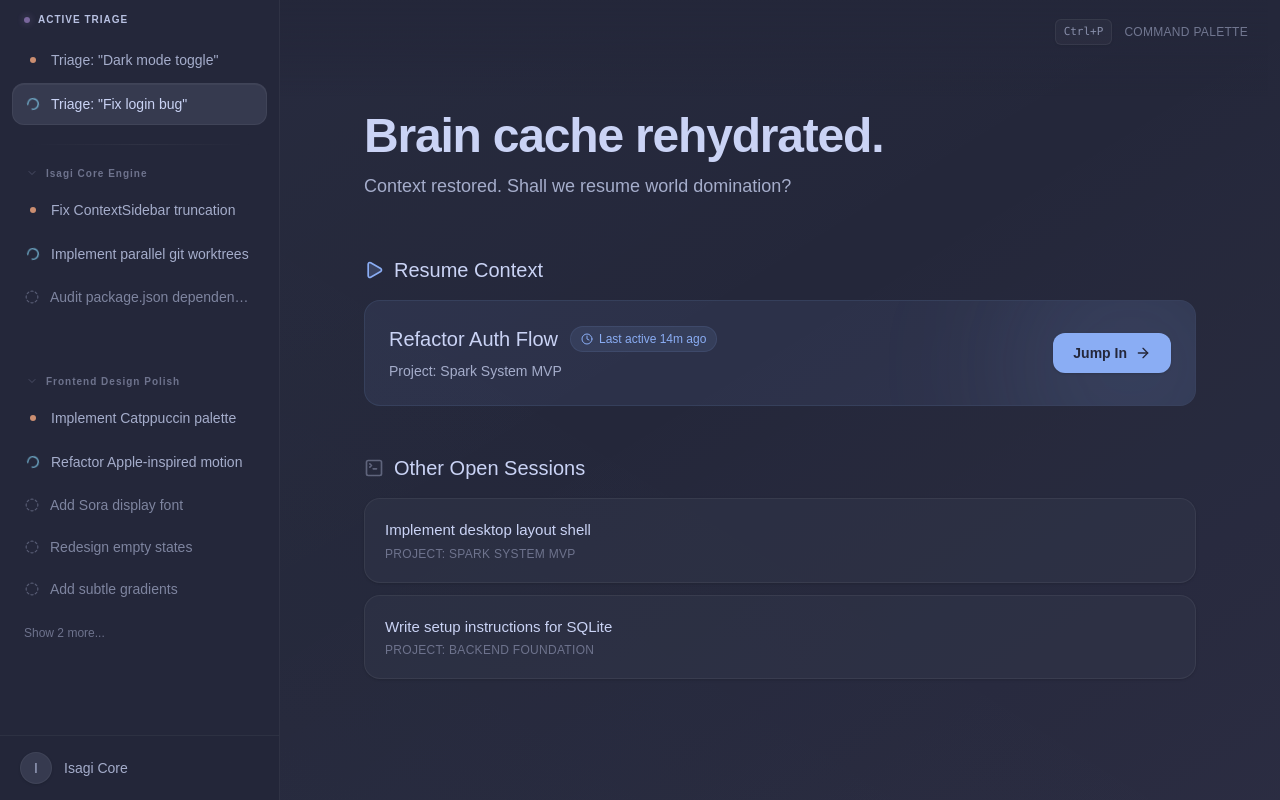
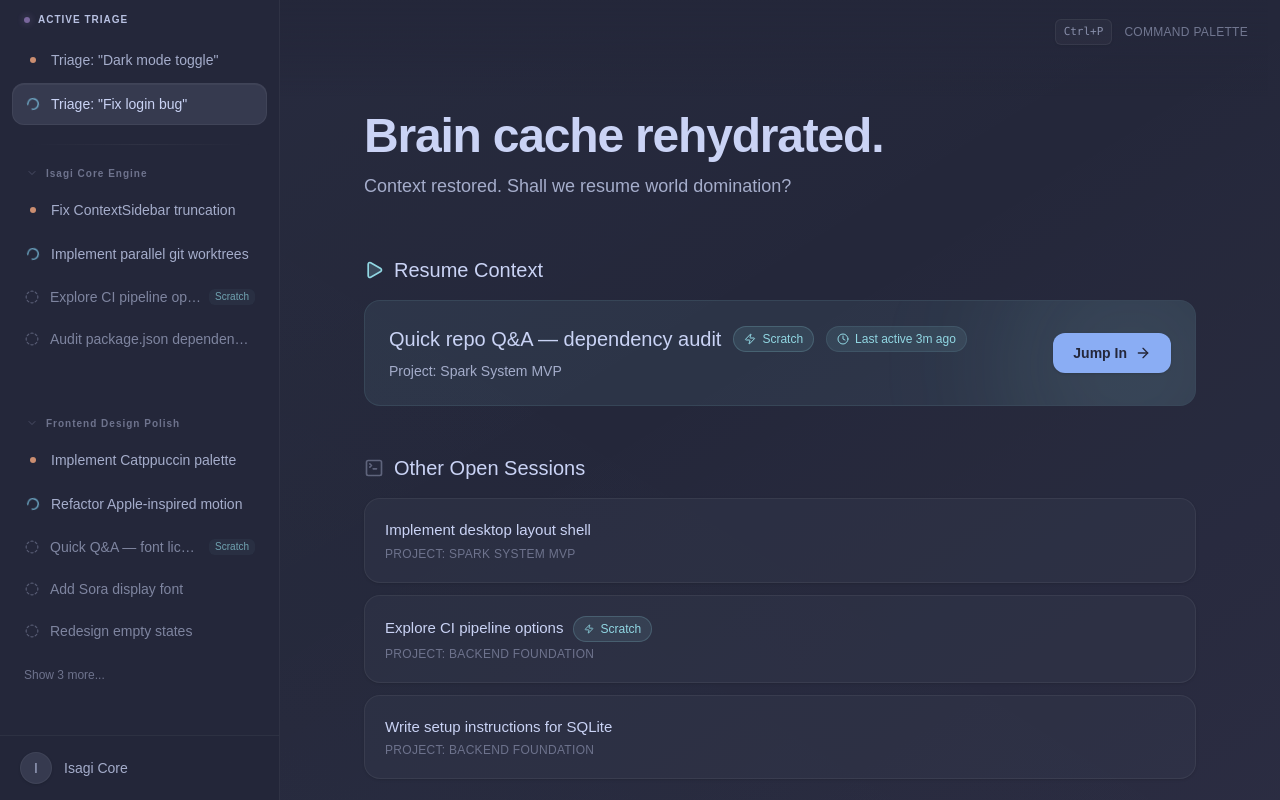
Before and after one commit to YourTechBudStudio/Isagi, a React (Vite) app in the folder apps/web/: page / in a window 1280 px wide. Built offline with nearby package versions, Linux system fonts and the light colour scheme.

Commit message:
ui: Added scratch session support
Signed-off-by: Noorain Panjwani <noorain.panjwani@gmail.com>

```diff
--- a/apps/web/src/components/home/FocusQueueItem.tsx
+++ b/apps/web/src/components/home/FocusQueueItem.tsx
@@ -7,6 +7,8 @@ type FocusQueueItemProps = {
   readonly title: string;
   readonly project: string;
   readonly action?: ReactNode;
+  readonly badge?: ReactNode;
+  readonly hoverAccent?: "green" | "cyan";
   readonly className?: string;
 };
 
@@ -14,6 +16,8 @@ export function FocusQueueItem({
   title,
   project,
   action,
+  badge,
+  hoverAccent = "green",
   className,
 }: FocusQueueItemProps) {
   return (
@@ -26,9 +30,19 @@ export function FocusQueueItem({
       )}
     >
       <div className="flex flex-col">
-        <span className="group-hover:text-accent-green mb-1 text-[15px] font-medium transition-colors">
-          {title}
-        </span>
+        <div className="mb-1 flex items-center gap-2.5">
+          <span
+            className={cn(
+              "text-[15px] font-medium transition-colors",
+              hoverAccent === "cyan"
+                ? "group-hover:text-accent-cyan"
+                : "group-hover:text-accent-green",
+            )}
+          >
+            {title}
+          </span>
+          {badge}
+        </div>
         <span className="text-text-tertiary text-xs font-medium tracking-wide uppercase">
           Project: {project}
         </span>
--- a/apps/web/src/components/home/HomeOpenSessionsSection.tsx
+++ b/apps/web/src/components/home/HomeOpenSessionsSection.tsx
@@ -1,8 +1,9 @@
 import { motion } from "framer-motion";
-import { Play, TerminalSquare } from "lucide-react";
+import { Play, TerminalSquare, Zap } from "lucide-react";
 
 import { FocusQueueItem } from "@/components/home/FocusQueueItem";
 import { getHomeRevealTransition } from "@/components/home/homeMotion";
+import { Badge } from "@/components/ui/Badge";
 import { Button } from "@/components/ui/Button";
 import { SectionHeading } from "@/components/ui/SectionHeading";
 import type { HomeOpenSession } from "@/lib/mock/home.mock";
@@ -33,11 +34,21 @@ export function HomeOpenSessionsSection({
       />
 
       <div className="space-y-3">
-        {sessions.map(session => (
+        {sessions.map(session => {
+          const isScratch = session.kind === "scratch";
+          return (
             <FocusQueueItem
               key={session.id}
               title={session.title}
               project={session.project}
+              hoverAccent={isScratch ? "cyan" : "green"}
+              badge={
+                isScratch ? (
+                  <Badge tone="cyan" icon={<Zap className="h-2.5 w-2.5" />}>
+                    Scratch
+                  </Badge>
+                ) : undefined
+              }
               action={
                 session.actionLabel ? (
                   <Button
@@ -51,7 +62,8 @@ export function HomeOpenSessionsSection({
                 ) : null
               }
             />
-        ))}
+          );
+        })}
       </div>
     </motion.section>
   );
--- a/apps/web/src/components/home/HomeResumeHero.tsx
+++ b/apps/web/src/components/home/HomeResumeHero.tsx
@@ -1,5 +1,5 @@
 import { motion } from "framer-motion";
-import { ArrowRight, Clock, Play } from "lucide-react";
+import { ArrowRight, Clock, Play, Zap } from "lucide-react";
 
 import { getHomeRevealTransition } from "@/components/home/homeMotion";
 import { Badge } from "@/components/ui/Badge";
@@ -13,6 +13,8 @@ type HomeResumeHeroProps = {
 };
 
 export function HomeResumeHero({ context }: HomeResumeHeroProps) {
+  const isScratch = context.kind === "scratch";
+
   return (
     <motion.section
       initial={{ opacity: 0, y: 16 }}
@@ -21,28 +23,63 @@ export function HomeResumeHero({ context }: HomeResumeHeroProps) {
       className="mb-12"
     >
       <SectionHeading
-        icon={<Play className="text-accent-blue fill-accent-blue/20 h-5 w-5" />}
+        icon={
+          <Play
+            className={
+              isScratch
+                ? "fill-accent-cyan/20 text-accent-cyan h-5 w-5"
+                : "fill-accent-blue/20 text-accent-blue h-5 w-5"
+            }
+          />
+        }
         title="Resume Context"
       />
 
       <div className="group relative cursor-pointer">
-        <div className="from-accent-blue/20 to-accent-cyan/20 absolute -inset-0.5 rounded-2xl bg-gradient-to-r opacity-0 blur transition duration-700 group-hover:opacity-40" />
+        <div
+          className={
+            isScratch
+              ? "from-accent-cyan/20 to-accent-blue/15 absolute -inset-0.5 rounded-2xl bg-gradient-to-r opacity-0 blur transition duration-700 group-hover:opacity-40"
+              : "from-accent-blue/20 to-accent-cyan/20 absolute -inset-0.5 rounded-2xl bg-gradient-to-r opacity-0 blur transition duration-700 group-hover:opacity-40"
+          }
+        />
 
         <SurfaceCard
-          tone="blue"
+          tone={isScratch ? "cyan" : "blue"}
           className="relative overflow-hidden p-6 transition-all duration-500"
         >
-          <div className="bg-accent-blue/10 pointer-events-none absolute top-0 right-0 translate-x-16 -translate-y-16 rounded-full p-32 blur-3xl" />
+          <div
+            className={
+              isScratch
+                ? "bg-accent-cyan/10 pointer-events-none absolute top-0 right-0 translate-x-16 -translate-y-16 rounded-full p-32 blur-3xl"
+                : "bg-accent-blue/10 pointer-events-none absolute top-0 right-0 translate-x-16 -translate-y-16 rounded-full p-32 blur-3xl"
+            }
+          />
           <div className="relative z-10 flex flex-col gap-6 md:flex-row md:items-center md:justify-between">
             <div>
-              <div className="mb-2 flex items-center gap-3">
-                <span className="text-text-primary group-hover:text-accent-blue text-xl font-medium transition-colors duration-300">
+              <div className="mb-2 flex flex-wrap items-center gap-3">
+                <span
+                  className={
+                    isScratch
+                      ? "group-hover:text-accent-cyan text-text-primary text-xl font-medium transition-colors duration-300"
+                      : "group-hover:text-accent-blue text-text-primary text-xl font-medium transition-colors duration-300"
+                  }
+                >
                   {context.title}
                 </span>
+                {isScratch && (
+                  <Badge tone="cyan" icon={<Zap className="h-3 w-3" />}>
+                    Scratch
+                  </Badge>
+                )}
                 <Badge
-                  tone="blue"
+                  tone={isScratch ? "cyan" : "blue"}
                   icon={<Clock className="h-3 w-3" />}
-                  className="border-accent-blue/10"
+                  className={
+                    isScratch
+                      ? "border-accent-cyan/10"
+                      : "border-accent-blue/10"
+                  }
                 >
                   {context.lastActiveLabel}
                 </Badge>
--- a/apps/web/src/components/layout/sidebar/SidebarProjectGroup.tsx
+++ b/apps/web/src/components/layout/sidebar/SidebarProjectGroup.tsx
@@ -68,6 +68,7 @@ export function SidebarProjectGroup({ project }: SidebarProjectGroupProps) {
               key={session.id}
               title={session.title}
               state={session.state}
+              kind={session.kind}
               isActiveRoute={session.isActiveRoute}
             />
           ))}
--- a/apps/web/src/components/layout/sidebar/SidebarSessionItem.tsx
+++ b/apps/web/src/components/layout/sidebar/SidebarSessionItem.tsx
@@ -2,11 +2,12 @@ import type { LucideIcon } from "lucide-react";
 import { CircleDashed, Loader2 } from "lucide-react";
 
 import { cn } from "@/lib/cn";
-import type { SessionState } from "@/lib/mock/sidebar.mock";
+import type { SessionKind, SessionState } from "@/lib/mock/sidebar.mock";
 
 type SidebarSessionItemProps = {
   readonly title: string;
   readonly state: SessionState;
+  readonly kind?: SessionKind;
   readonly isActiveRoute?: boolean;
 };
 
@@ -40,10 +41,12 @@ const statusConfig: Record<
 export function SidebarSessionItem({
   title,
   state,
+  kind = "task",
   isActiveRoute,
 }: SidebarSessionItemProps) {
   const config = statusConfig[state];
   const StatusIcon = config.icon;
+  const isScratch = kind === "scratch";
 
   return (
     <button
@@ -52,12 +55,12 @@ export function SidebarSessionItem({
         config.containerClassName,
         // Active Route overriding styles (Elevated look)
         isActiveRoute &&
-          "bg-canvas-elevated border-white/[0.05] opacity-100 shadow-[inset_0_1px_1px_rgba(255,255,255,0.05)]",
-        !isActiveRoute && "hover:bg-white/[0.03]",
+          "bg-canvas-elevated border-white/5 opacity-100 shadow-[inset_0_1px_1px_rgba(255,255,255,0.05)]",
+        !isActiveRoute && "hover:bg-white/3",
       )}
     >
       <div className="flex min-w-0 flex-1 items-center gap-2.5">
-        <div className="flex h-4 w-4 flex-shrink-0 items-center justify-center">
+        <div className="flex h-4 w-4 shrink-0 items-center justify-center">
           {state === "waiting" ? (
             <div className="relative flex h-3 w-3 items-center justify-center">
               {/* Outer pulsing ring */}
@@ -85,6 +88,11 @@ export function SidebarSessionItem({
           {title}
         </span>
       </div>
+      {isScratch && (
+        <span className="text-accent-cyan bg-accent-cyan/8 ml-2 shrink-0 rounded-md px-1.5 py-0.5 text-[10px] leading-tight font-medium">
+          Scratch
+        </span>
+      )}
     </button>
   );
 }
--- a/apps/web/src/components/ui/Badge.tsx
+++ b/apps/web/src/components/ui/Badge.tsx
@@ -2,7 +2,14 @@ import type { ReactNode } from "react";
 
 import { cn } from "@/lib/cn";
 
-type BadgeTone = "blue" | "green" | "violet" | "amber" | "red" | "neutral";
+type BadgeTone =
+  | "blue"
+  | "green"
+  | "violet"
+  | "amber"
+  | "red"
+  | "cyan"
+  | "neutral";
 
 type BadgeProps = {
   readonly children: ReactNode;
@@ -17,6 +24,7 @@ const toneClasses: Record<BadgeTone, string> = {
   violet: "bg-accent-violet/10 text-accent-violet border-accent-violet/20",
   amber: "bg-accent-amber/10 text-accent-amber border-accent-amber/20",
   red: "bg-accent-red/10 text-accent-red border-accent-red/20",
+  cyan: "bg-accent-cyan/10 text-accent-cyan border-accent-cyan/20",
   neutral: "bg-white/5 text-text-secondary border-white/10",
 };
 
--- a/apps/web/src/components/ui/SurfaceCard.tsx
+++ b/apps/web/src/components/ui/SurfaceCard.tsx
@@ -2,7 +2,13 @@ import type { HTMLAttributes } from "react";
 
 import { cn } from "@/lib/cn";
 
-type SurfaceCardTone = "subtle" | "elevated" | "blue" | "violet" | "green";
+type SurfaceCardTone =
+  | "subtle"
+  | "elevated"
+  | "blue"
+  | "violet"
+  | "green"
+  | "cyan";
 
 type SurfaceCardProps = HTMLAttributes<HTMLDivElement> & {
   readonly tone?: SurfaceCardTone;
@@ -16,6 +22,7 @@ const toneClasses: Record<SurfaceCardTone, string> = {
   violet:
     "bg-canvas-subtle border-accent-violet/30 shadow-[0_0_16px_rgba(198,160,246,0.05)]",
   green: "bg-accent-green/4 border-accent-green/20",
+  cyan: "bg-accent-cyan/[0.08] border-accent-cyan/10",
 };
 
 export function SurfaceCard({
--- a/apps/web/src/lib/mock/home.mock.ts
+++ b/apps/web/src/lib/mock/home.mock.ts
@@ -1,7 +1,10 @@
+export type SessionKind = "task" | "scratch";
+
 export type HomeResumeContext = {
   readonly title: string;
   readonly lastActiveLabel: string;
   readonly projectLabel: string;
+  readonly kind: SessionKind;
 };
 
 export type HomeProject = {
@@ -14,6 +17,7 @@ export type HomeOpenSession = {
   readonly title: string;
   readonly project: string;
   readonly actionLabel?: string;
+  readonly kind: SessionKind;
 };
 
 export type HomeCandidateTask = {
@@ -42,9 +46,10 @@ export const homeProjects: ReadonlyArray<HomeProject> = [
 ];
 
 export const homeResumeContext: HomeResumeContext | null = {
-  title: "Refactor Auth Flow",
-  lastActiveLabel: "Last active 14m ago",
+  title: "Quick repo Q&A — dependency audit",
+  lastActiveLabel: "Last active 3m ago",
   projectLabel: "Project: Spark System MVP",
+  kind: "scratch",
 };
 
 export const homeOpenSessions: ReadonlyArray<HomeOpenSession> = [
@@ -53,12 +58,21 @@ export const homeOpenSessions: ReadonlyArray<HomeOpenSession> = [
     title: "Implement desktop layout shell",
     project: "Spark System MVP",
     actionLabel: "Resume",
+    kind: "task",
+  },
+  {
+    id: "scratch-explore-ci",
+    title: "Explore CI pipeline options",
+    project: "Backend Foundation",
+    actionLabel: "Resume",
+    kind: "scratch",
   },
   {
     id: "sqlite-setup",
     title: "Write setup instructions for SQLite",
     project: "Backend Foundation",
     actionLabel: "Resume",
+    kind: "task",
   },
 ];
 
--- a/apps/web/src/lib/mock/sidebar.mock.ts
+++ b/apps/web/src/lib/mock/sidebar.mock.ts
@@ -1,4 +1,6 @@
 export type SessionState = "waiting" | "active" | "idle";
+
+export type SessionKind = "task" | "scratch";
 
 export type SidebarSession = {
   readonly id: string;
@@ -6,6 +8,7 @@ export type SidebarSession = {
   readonly state: SessionState;
   readonly statusText?: string; // Optional short chip text like "Plotting..."
   readonly isActiveRoute?: boolean; // Is this the currently focused page?
+  readonly kind: SessionKind;
 };
 
 export type SidebarProject = {
@@ -58,17 +61,26 @@ export const mockSidebarProjects: ReadonlyArray<SidebarProject> = [
         title: "Implement parallel git worktrees",
         state: "active",
         statusText: "Rebasing...",
+        kind: "task",
       },
       {
         id: "sess-2",
         title: "Fix ContextSidebar truncation",
         state: "waiting",
         statusText: "Needs approval",
+        kind: "task",
+      },
+      {
+        id: "sess-scratch-1",
+        title: "Explore CI pipeline options",
+        state: "idle",
+        kind: "scratch",
       },
       {
         id: "sess-3",
         title: "Audit package.json dependencies",
         state: "idle",
+        kind: "task",
       },
     ],
   },
@@ -82,18 +94,51 @@ export const mockSidebarProjects: ReadonlyArray<SidebarProject> = [
         title: "Refactor Apple-inspired motion",
         state: "active",
         statusText: "Plotting...",
+        kind: "task",
       },
       {
         id: "sess-5",
         title: "Implement Catppuccin palette",
         state: "waiting",
         statusText: "Review",
+        kind: "task",
       },
-      { id: "sess-6", title: "Add Sora display font", state: "idle" },
-      { id: "sess-7", title: "Redesign empty states", state: "idle" },
-      { id: "sess-8", title: "Add subtle gradients", state: "idle" },
-      { id: "sess-9", title: "Refactor card components", state: "idle" },
-      { id: "sess-10", title: "Optimize scrollbars", state: "idle" },
+      {
+        id: "sess-scratch-2",
+        title: "Quick Q&A — font licensing",
+        state: "idle",
+        kind: "scratch",
+      },
+      {
+        id: "sess-6",
+        title: "Add Sora display font",
+        state: "idle",
+        kind: "task",
+      },
+      {
+        id: "sess-7",
+        title: "Redesign empty states",
+        state: "idle",
+        kind: "task",
+      },
+      {
+        id: "sess-8",
+        title: "Add subtle gradients",
+        state: "idle",
+        kind: "task",
+      },
+      {
+        id: "sess-9",
+        title: "Refactor card components",
+        state: "idle",
+        kind: "task",
+      },
+      {
+        id: "sess-10",
+        title: "Optimize scrollbars",
+        state: "idle",
+        kind: "task",
+      },
     ],
   },
 ];
```
Lines whose indentation alone changed are shown as unchanged.
